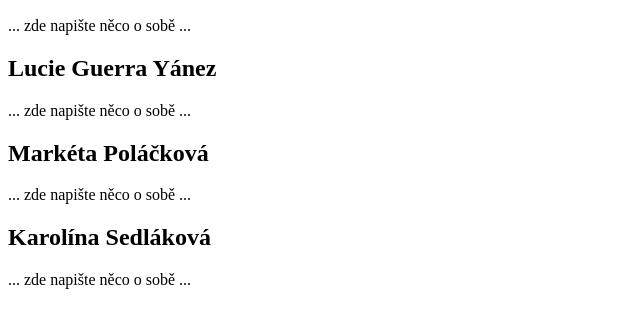
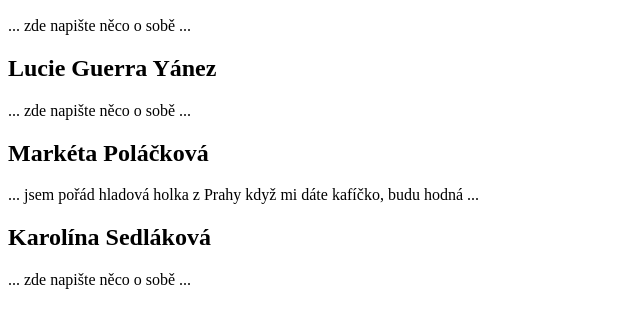
Before and after one commit to brumlablo/QAffeine, a plain HTML site: page index.html in a window 1280 px wide. Shown: the part 110-438 px from the top of the page, without its empty margins (0-640 px from the left). Drawn offline with Linux system fonts and the light colour scheme.

Commit message:
popis o Markét

```diff
--- a/index.html
+++ b/index.html
@@ -23,7 +23,8 @@
 
     <section id="MarketaP">
       <h2>Markéta Poláčková</h2>
-      <p>... zde napište něco o sobě ...</p>
+      <p>... jsem pořád hladová holka z Prahy
+        když mi dáte kafíčko, budu hodná ...</p>
     </section>
 
     <section id="KarolinaS">
```
